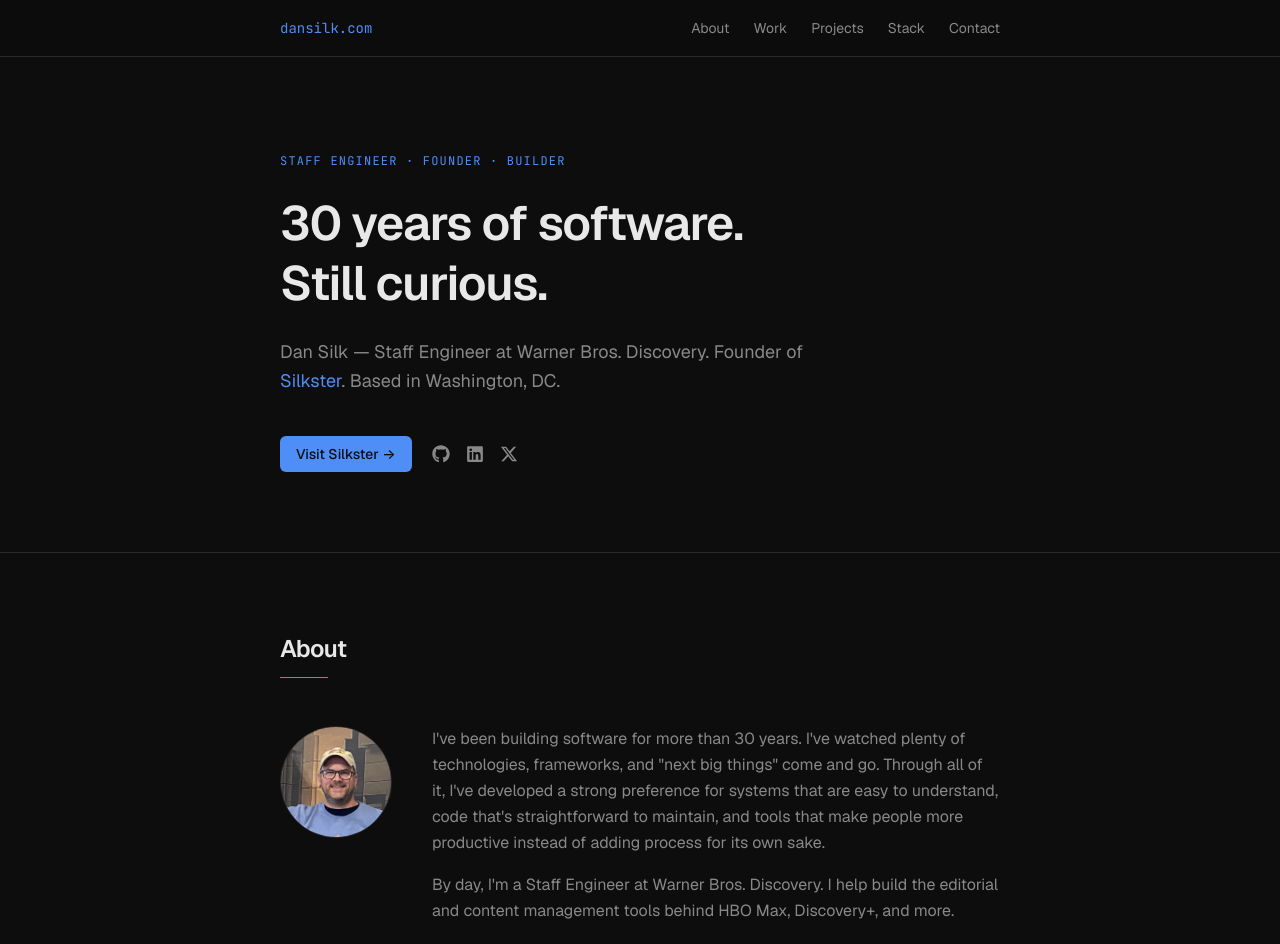
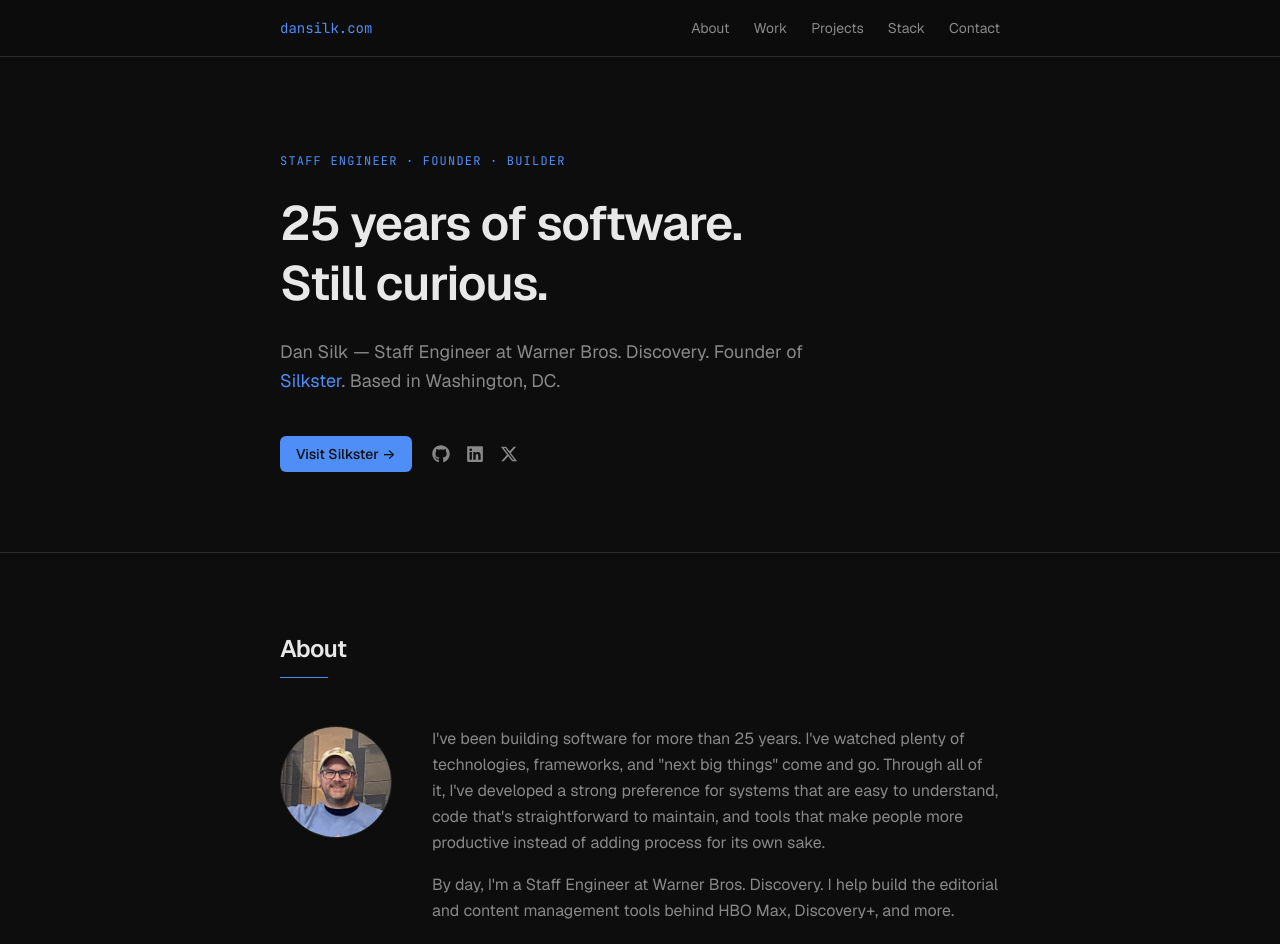
Before and after one commit to silkster/dansilk, a React (Vite) app: page / in a window 1280 px wide. Shown: the top 944 px of the page. Built offline with nearby package versions, Linux system fonts and the light colour scheme.

Commit message:
change 30 years to 25 years

```diff
--- a/index.html
+++ b/index.html
@@ -6,7 +6,7 @@
   <link rel="icon" type="image/svg+xml" href="/favicon.png" />
   <meta name="viewport" content="width=device-width, initial-scale=1.0" />
   <meta name="description"
-    content="Dan Silk — Staff Engineer at Warner Bros. Discovery and founder of Silkster, a founder-focused advisory and build studio. 30 years of software. Washington, DC." />
+    content="Dan Silk — Staff Engineer at Warner Bros. Discovery and founder of Silkster, a founder-focused advisory and build studio. 25 years of software. Washington, DC." />
   <meta name="robots" content="index, follow" />
   <title>Dan Silk — Staff Engineer</title>
   <link rel="canonical" href="https://dansilk.com/" />
@@ -15,14 +15,14 @@
   <meta property="og:site_name" content="Dan Silk" />
   <meta property="og:title" content="Dan Silk — Staff Engineer" />
   <meta property="og:description"
-    content="Staff Engineer at Warner Bros. Discovery. Founder of Silkster. 30 years of software. Based in Washington, DC." />
+    content="Staff Engineer at Warner Bros. Discovery. Founder of Silkster. 25 years of software. Based in Washington, DC." />
   <meta property="og:url" content="https://dansilk.com/" />
   <meta property="og:image" content="https://dansilk.com/img/headshot.png" />
   <!-- Twitter Card defaults -->
   <meta name="twitter:card" content="summary_large_image" />
   <meta name="twitter:title" content="Dan Silk — Staff Engineer" />
   <meta name="twitter:description"
-    content="Staff Engineer at Warner Bros. Discovery. Founder of Silkster. 30 years of software. Based in Washington, DC." />
+    content="Staff Engineer at Warner Bros. Discovery. Founder of Silkster. 25 years of software. Based in Washington, DC." />
   <meta name="twitter:image" content="https://dansilk.com/img/headshot.png" />
   <link rel="preconnect" href="https://fonts.googleapis.com" />
   <link rel="preconnect" href="https://fonts.gstatic.com" crossorigin />
--- a/src/components/sections/About.tsx
+++ b/src/components/sections/About.tsx
@@ -44,7 +44,7 @@
 
         <div className="space-y-4 text-[var(--color-muted)] leading-relaxed">
           <p>
-            I've been building software for more than 30 years. I've watched plenty of
+            I've been building software for more than 25 years. I've watched plenty of
             technologies, frameworks, and "next big things" come and go. Through all of it, I've
             developed a strong preference for systems that are easy to understand, code that's
             straightforward to maintain, and tools that make people more productive instead of
--- a/src/components/sections/Hero.tsx
+++ b/src/components/sections/Hero.tsx
@@ -11,7 +11,7 @@
       </p>
 
       <h1 className="text-4xl sm:text-5xl font-semibold tracking-tight text-[var(--color-text)] leading-tight mb-6">
-        30 years of software.
+        25 years of software.
         <br />
         Still curious.
       </h1>
```
